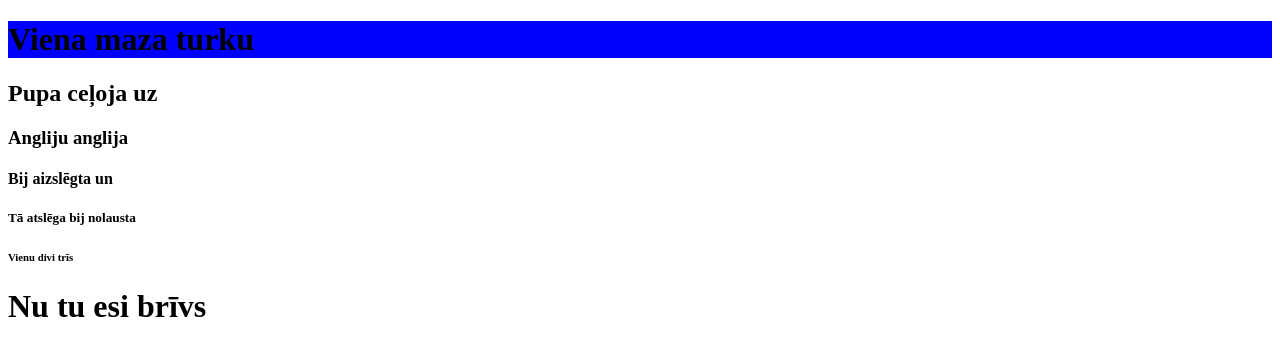
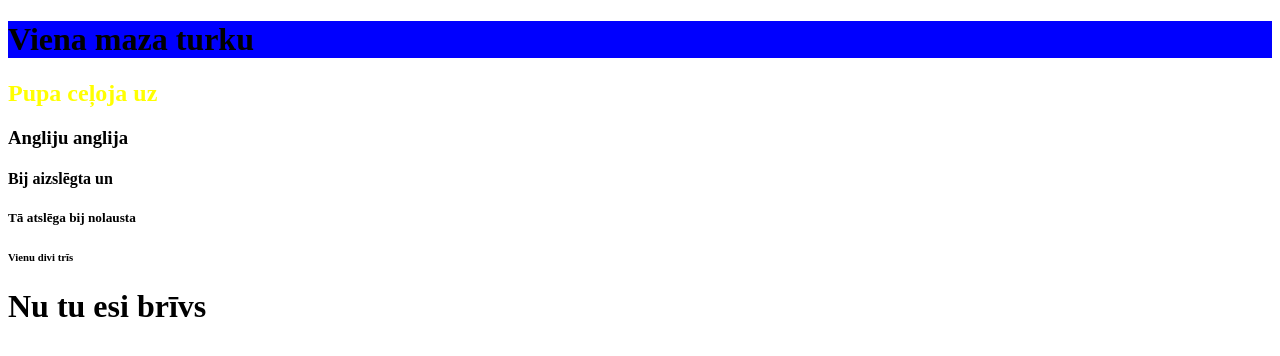
Before and after one commit to pozola/w3bpage_style, a plain HTML site: page index.html in a window 1280 px wide. Drawn offline with Linux system fonts and the light colour scheme.

Commit message:
Update index.html

```diff
--- a/index.html
+++ b/index.html
@@ -7,7 +7,7 @@
 <body>
 
 <h1 style="background-color:blue;">Viena maza turku</h1>
-<h2>Pupa ceļoja uz</h2>
+<h2 style="color:yellow">Pupa ceļoja uz</h2>
 <h3>Angliju anglija</h3>
 <h4>Bij aizslēgta un</h4>
 <h5>Tā atslēga bij nolausta</h5>
```
